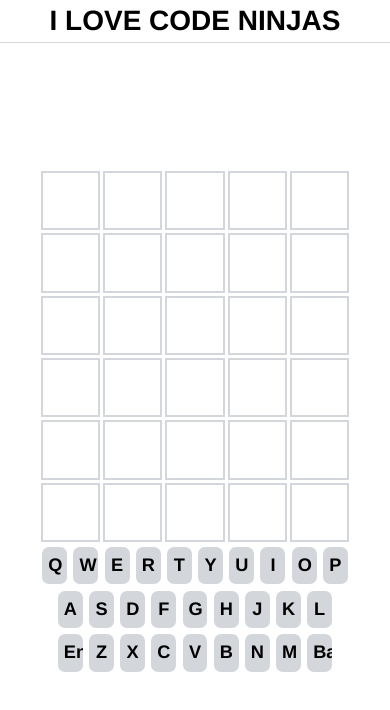
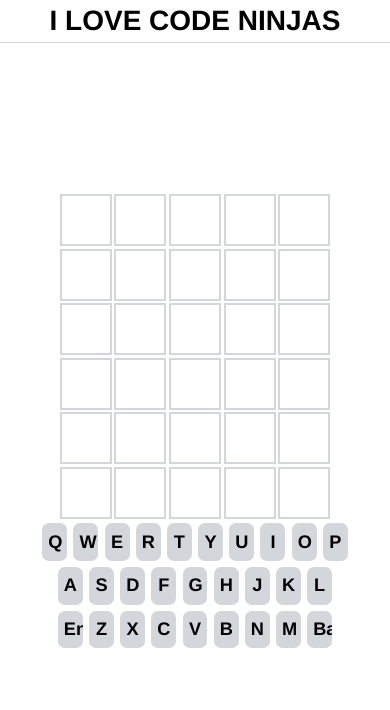
Before and after one commit to SickkMade/cn-wordle-react, a React (Vite) app: page / in a window 390 px wide. Shown: the top 710 px of the page. Built offline with nearby package versions, Linux system fonts and the light colour scheme.

Commit message:
mobile changes

```diff
--- a/src/components/WordleKeyboard.jsx
+++ b/src/components/WordleKeyboard.jsx
@@ -29,6 +29,7 @@
                     return <button
                     className={`wordlekeyboard--key ${getColor(key)}`}
                     onClick={addLetter}
+                    onTouchStart={addLetter}
                     key={i}>
                         {key}
                     </button>
--- a/src/css/wordlegame.css
+++ b/src/css/wordlegame.css
@@ -151,6 +151,6 @@
 
 @media (max-width: 400px) {
     .wordlegame--div{
-        width:80vw;
+        width:70vw;
     }
 }
```
